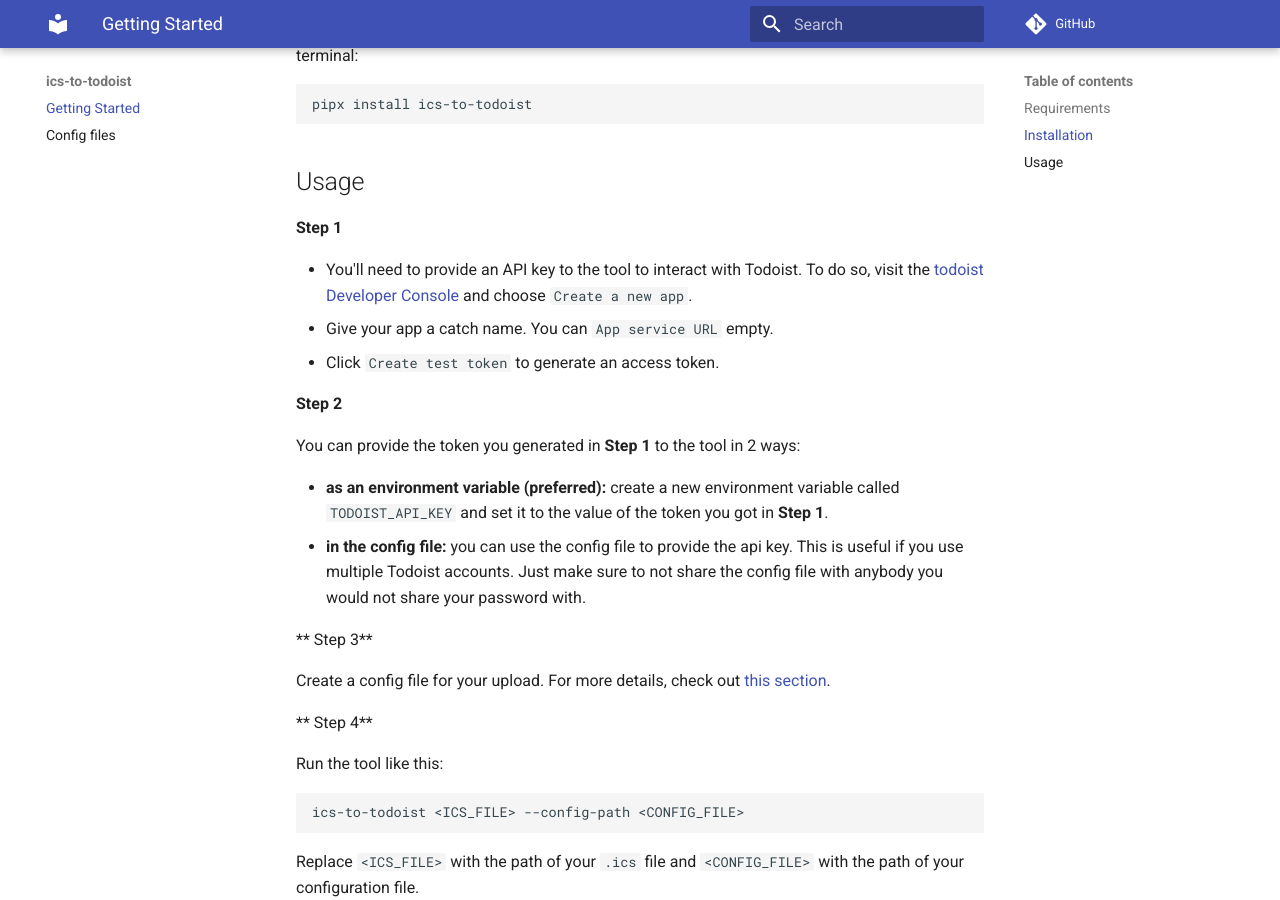
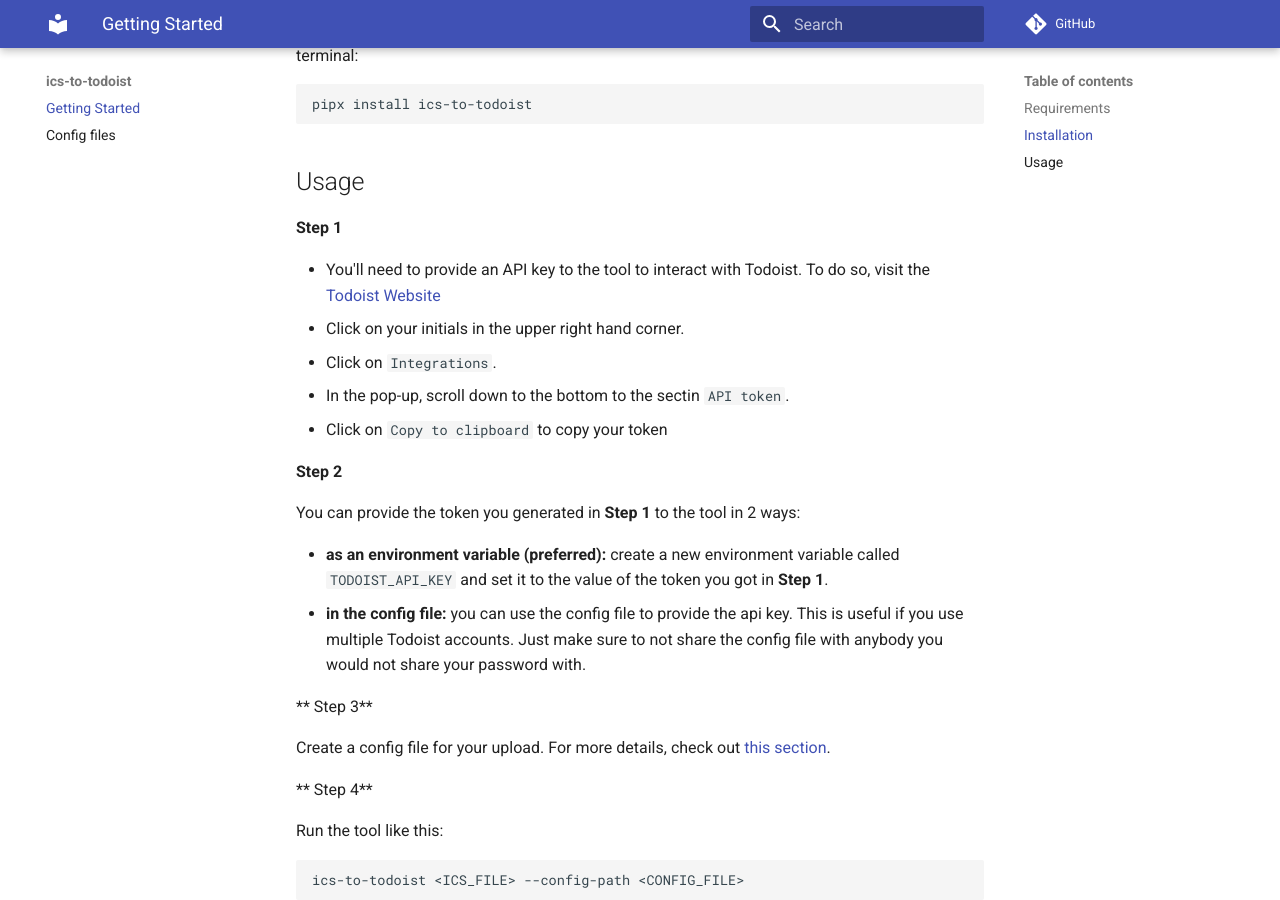
Before and after one commit to gaborschulz/ics-to-todoist, an MkDocs documentation site: the page built from docs/index.md, in a window 1280 px wide and 900 px high, scrolled down 514 px. Built offline with MkDocs 1.6.1 and Material for MkDocs 9.7.7, drawn with Linux system fonts in a browser that asks for light colours; comment, search, counter and statistics services are not loaded.

Commit message:
ics-to-todoist-34 Update todoist token documentation

```diff
--- a/docs/index.md
+++ b/docs/index.md
@@ -22,10 +22,12 @@
 
 **Step 1**
 
-- You'll need to provide an API key to the tool to interact with Todoist. To do so, visit the
-  [todoist Developer Console](https://developer.todoist.com/appconsole.html) and choose `Create a new app`.
-- Give your app a catch name. You can `App service URL` empty.
-- Click `Create test token` to generate an access token.
+- You'll need to provide an API key to the tool to interact with Todoist.
+  To do so, visit the <a href="https://todoist.com/app/today" target="_blank">Todoist Website</a>
+- Click on your initials in the upper right hand corner.
+- Click on `Integrations`.
+- In the pop-up, scroll down to the bottom to the sectin `API token`.
+- Click on `Copy to clipboard` to copy your token
 
 **Step 2**
 
```
Also changed, not shown: 4 other files.
